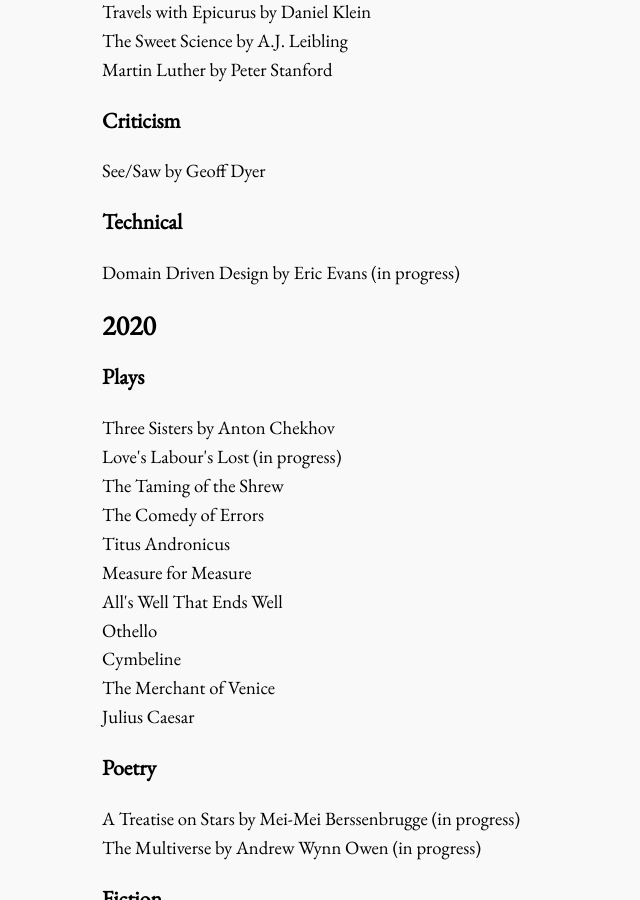
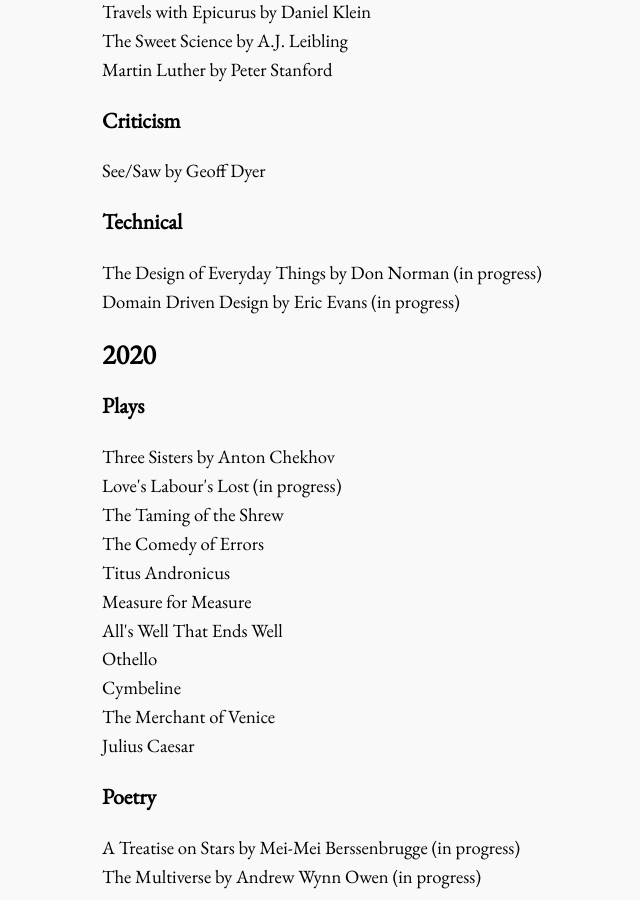
Before and after one commit to bora-uyumazturk/bora-uyumazturk.github.io, a Jekyll site: the page built from reading.html, in a window 1280 px wide and 900 px high, scrolled down 393 px. Shown: the whole window, without its empty margins (70-710 px from the left). Built offline with Jekyll 4.4.1, drawn with Linux system fonts in a browser that asks for light colours.

Commit message:
Update reading.html

```diff
--- a/reading.html
+++ b/reading.html
@@ -27,6 +27,7 @@ title: Reading
 
   <h3>Technical</h3>
 
+  The Design of Everyday Things by Don Norman (in progress) <br>
   Domain Driven Design by Eric Evans (in progress)
 
   <h2>2020</h2>
```
